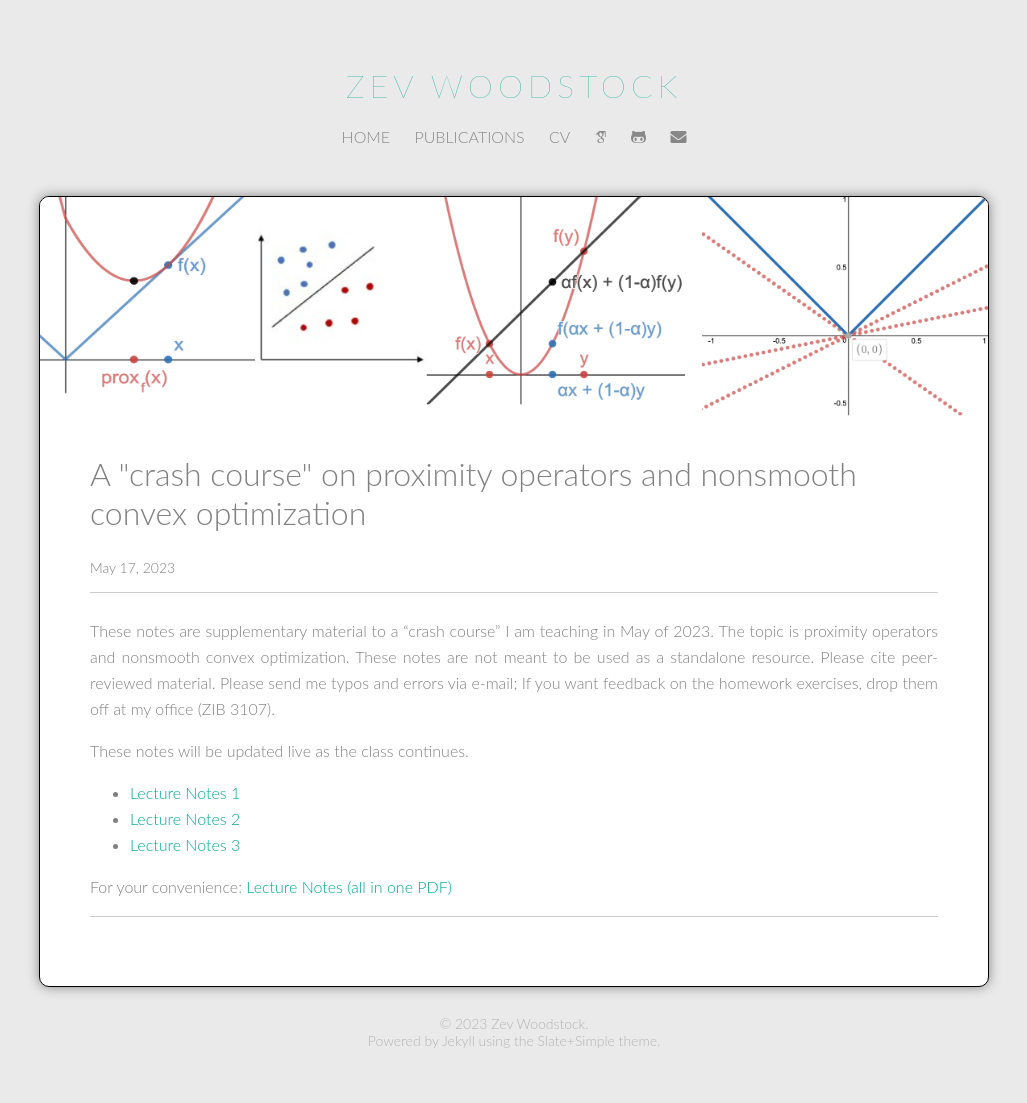
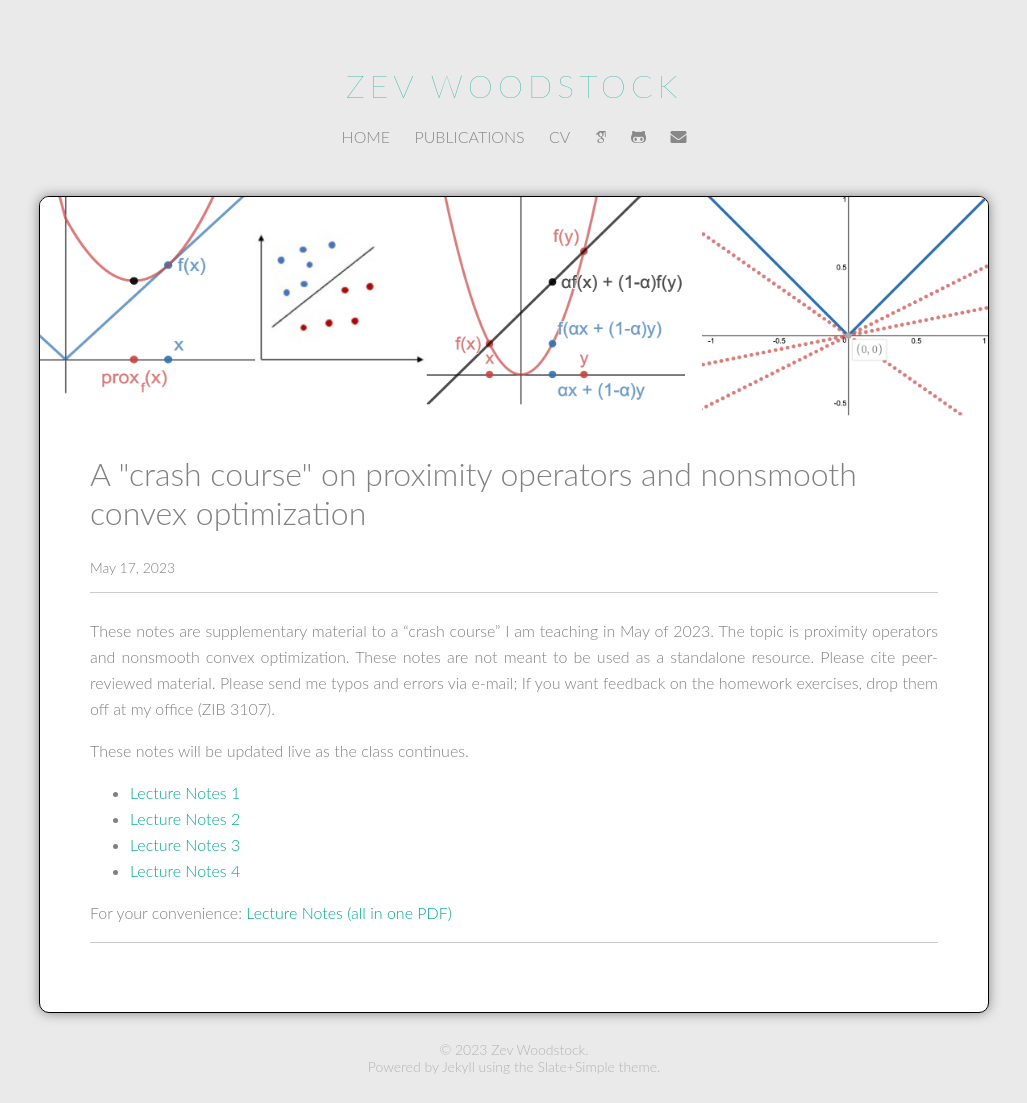
Before and after one commit to zevwoodstock/zevwoodstock.github.io, a Jekyll site: the page built from posts/_posts/2023-05-17-proxclass.md, in a window 1280 px wide. Shown: the whole page, without its empty margins (126-1153 px from the left). Built offline with Jekyll 4.4.1, drawn with Linux system fonts in a browser that asks for light colours; some web fonts are replaced; before the commit the page ends 1077 px from its top, so only the background shows below that.

Commit message:
updated class with prox notes

```diff
--- a/posts/_posts/2023-05-17-proxclass.md
+++ b/posts/_posts/2023-05-17-proxclass.md
@@ -29,6 +29,9 @@ These notes will be updated live as the class continues.
 <li>
  <a href="/media/publications/prox-notes-3.pdf">Lecture Notes 3</a>
 </li>
+<li>
+ <a href="/media/publications/prox-notes-4.pdf">Lecture Notes 4</a>
+</li>
 </ul>
 
-For your convenience: <a href="/media/publications/prox-notes-may23.pdf">Lecture Notes (all in one PDF)</a>
+For your convenience: <a href="/media/publications/prox-notes-may24.pdf">Lecture Notes (all in one PDF)</a>
```
Also changed, not shown: 6 other files.
